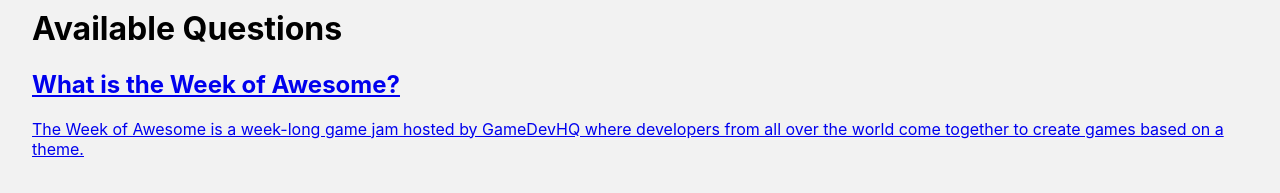
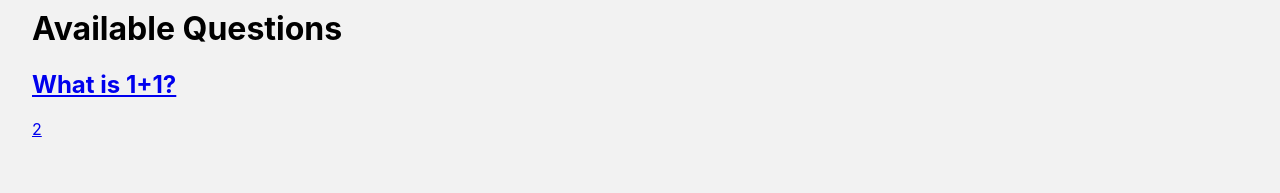
Before and after one commit to CarletonComputerScienceSociety/code-challenges, a Next.js app: page / in a window 1280 px wide. Shown: the part 185-378 px from the top of the page. Built offline with nearby package versions, Linux system fonts and the light colour scheme.

Commit message:
Add cmail client validation

```diff
--- a/src/data/week-of-awesome-2024.ts
+++ b/src/data/week-of-awesome-2024.ts
@@ -1,10 +1,9 @@
 import { Question } from "./types";
 
 const question1: Question = {
-  id: "week-of-awesome-2023-1",
-  title: "What is the Week of Awesome?",
-  content:
-    "The Week of Awesome is a week-long game jam hosted by GameDevHQ where developers from all over the world come together to create games based on a theme.",
+  id: "week-of-awesome-2024-1",
+  title: "What is 1+1?",
+  content: "2",
   answer: "test",
   startDate: new Date(), // set start date to tomorrow
   endDate: new Date(new Date().getTime() + 24 * 60 * 60 * 1000), // set end date to tomorrow
--- a/src/pages/api/submissions/index.ts
+++ b/src/pages/api/submissions/index.ts
@@ -86,7 +86,7 @@
 
   if (existingSubmission) {
     sendAlert({
-      type: DiscordMessageType.ERROR,
+      type: DiscordMessageType.INFO,
       data: {
         message: `Failed Submission: Duplicate Correct submission`,
         submission: { questionId, answer, email },
```
Also changed, not shown: src/app/questions/[id]/page.tsx (+7 -2 lines).
